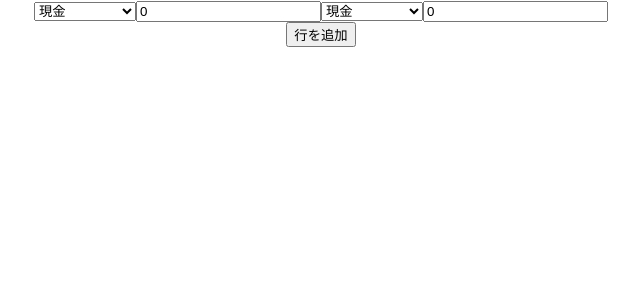
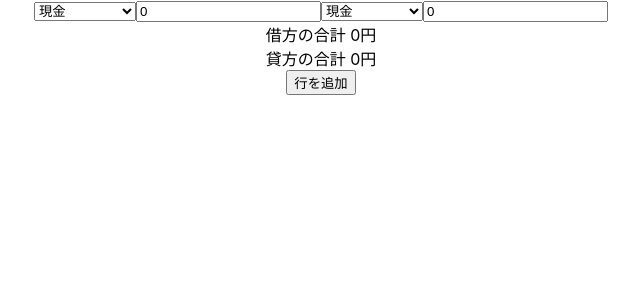
Before and after one commit to pastak/mf-frontend-workshop, a React (Create React App) app: page / in a window 1280 px wide. Shown: the top 300 px of the page, without its empty margins (319-959 px from the left). Built offline with nearby package versions, Linux system fonts and the light colour scheme.

Commit message:
Sumが出来たのでひとまず完成か

```diff
--- a/src/Journal.tsx
+++ b/src/Journal.tsx
@@ -1,5 +1,6 @@
 import { useJournalData } from "./journal-data";
 import { Row } from "./Row";
+import { Sum } from "./Sum";
 import { JournalRow } from "./types/journal";
 
 export const Journal = () => {
@@ -11,6 +12,7 @@ export const Journal = () => {
       return <Row key={d.id} data={d} update={update} />
     })
   }
+  <Sum data={data} />
   <button onClick={addRow}>行を追加</button>
   </>
 }
--- /dev/null
+++ b/src/Sum.tsx
@@ -0,0 +1,20 @@
+import { JournalData } from "./types/journal"
+
+type SumProps = Readonly<{
+  data: JournalData
+}>
+export const Sum: React.VFC<SumProps> = ({data}) => {
+  const debit = data.reduce((sum, d) => sum + d.debitValue, 0);
+  const credit = data.reduce((sum, d) => sum + d.creditValue, 0);
+  return <div role="row">
+    借方の合計 {debit}円<br/>
+    貸方の合計 {credit}円<br/>
+    {
+      debit !== credit ?
+        <span style={{color: 'red'}}>
+          {debit > credit ? "貸方" : "借方"}の不足額: {Math.abs(debit - credit)}円
+        </span>
+        : null
+    }
+  </div>
+}
```
